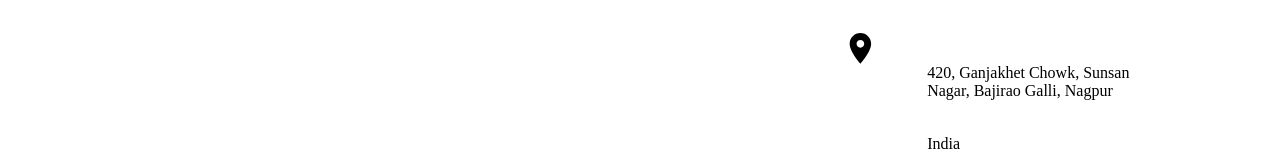
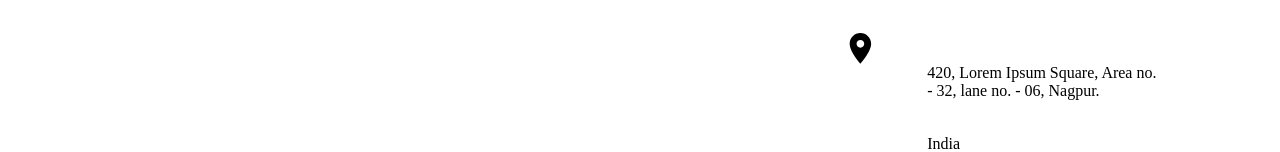
Before and after one commit to pranay202/pranay.github.io, a React (Create React App) app: page /contact in a window 1280 px wide. Shown: the part 1162-1314 px from the top of the page. Built offline with nearby package versions, Linux system fonts and the light colour scheme.

Commit message:
update contactsPage

```diff
--- a/src/Pages/ContactPage.js
+++ b/src/Pages/ContactPage.js
@@ -50,7 +50,7 @@ function ContactPage() {
                 <div className="right-content">
                     <ContactItem title={'Phone'} icon={phone} cont1={'+91-789675637'} cont2={'07663520283'} />
                     <ContactItem title={'Email'} icon={email} cont1={'loremipsum@gmail.com'} cont2={'info.lorem.ipsum@gmail.com'} />
-                    <ContactItem title={'Address'} icon={location} cont1={'420, Ganjakhet Chowk, Sunsan Nagar, Bajirao Galli, Nagpur'} cont2={'India'} />
+                    <ContactItem title={'Address'} icon={location} cont1={'420, Lorem Ipsum Square, Area no. - 32, lane no. - 06, Nagpur.'} cont2={'India'} />
 
                 </div>
             </InnerLayout>
```
